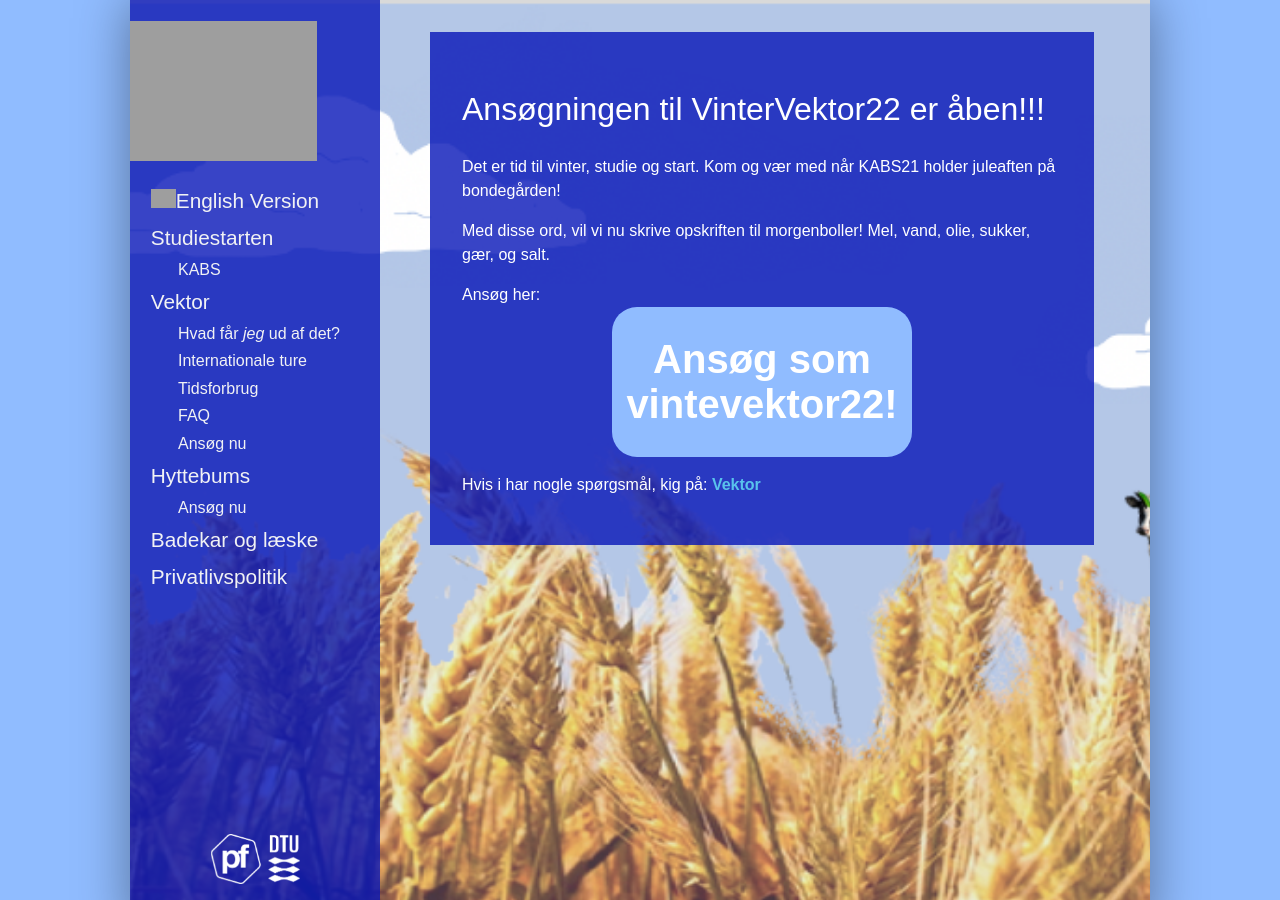
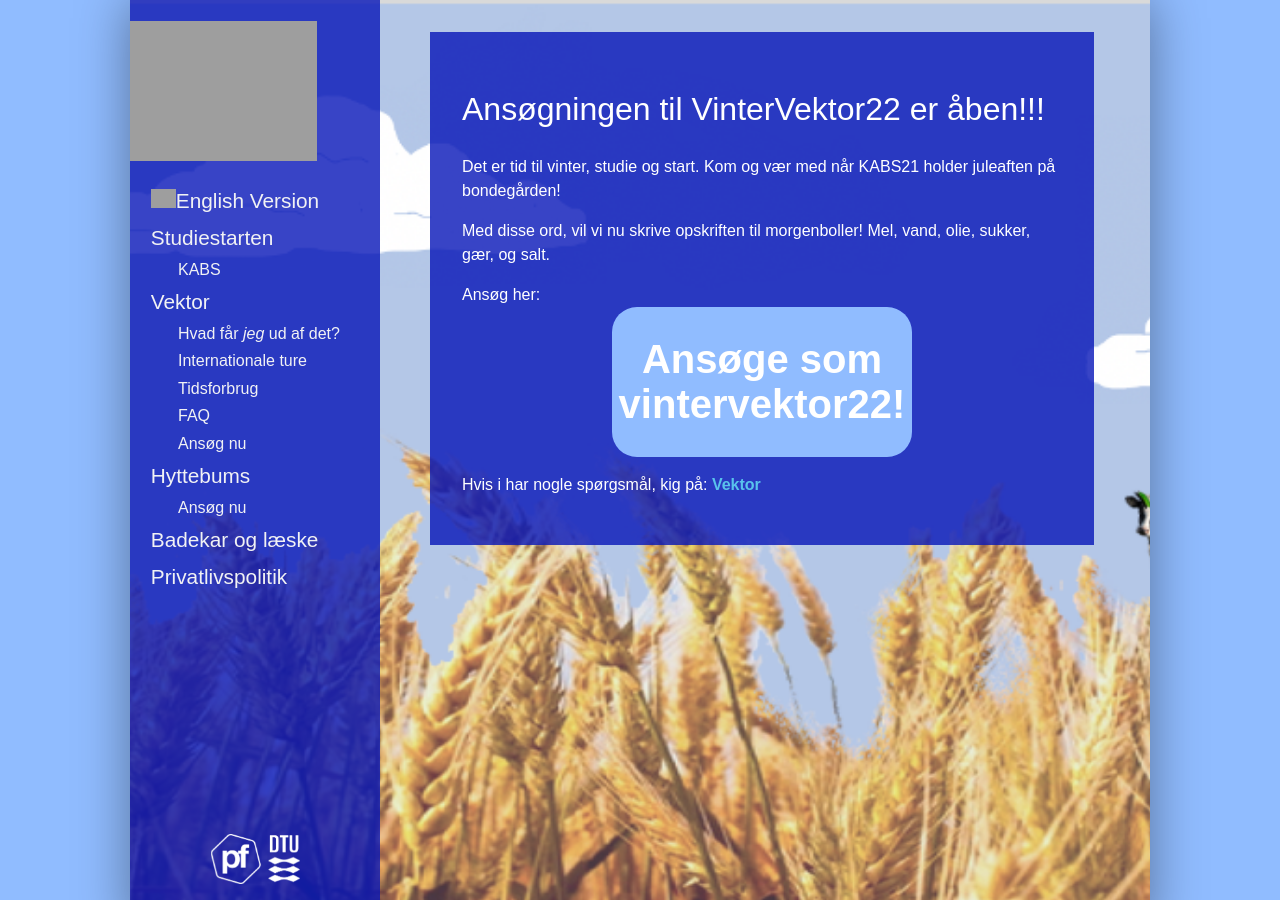
Before and after one commit to KABSDTU/kabsdtu.github.io, a Jekyll site: the page built from ansog-som-vektor.md, in a window 1280 px wide and 900 px high. Built offline with Jekyll 4.4.1, drawn with Linux system fonts in a browser that asks for light colours; some web fonts are replaced; grey boxes are pictures that could not be loaded.

Commit message:
John staveren

```diff
--- a/ansog-som-vektor.md
+++ b/ansog-som-vektor.md
@@ -10,6 +10,6 @@ Med disse ord, vil vi nu skrive opskriften til morgenboller!
 Mel, vand, olie, sukker, gær, og salt.
 
 Ansøg her: <a style="text-align: center;" href="https://docs.google.com/forms/d/e/1FAIpQLSe9OiUZN3HjE5K4AFad0zonra7IAdsDttDZNxawVQLwATCwfQ/viewform?usp=sf_link">
-  <button class="applyBtn"> Ansøg som vintevektor22! </button></a>
+  <button class="applyBtn"> Ansøge som vintervektor22! </button></a>
 
 Hvis i har nogle spørgsmål, kig på: <a href="/vektor">Vektor</a>
```
